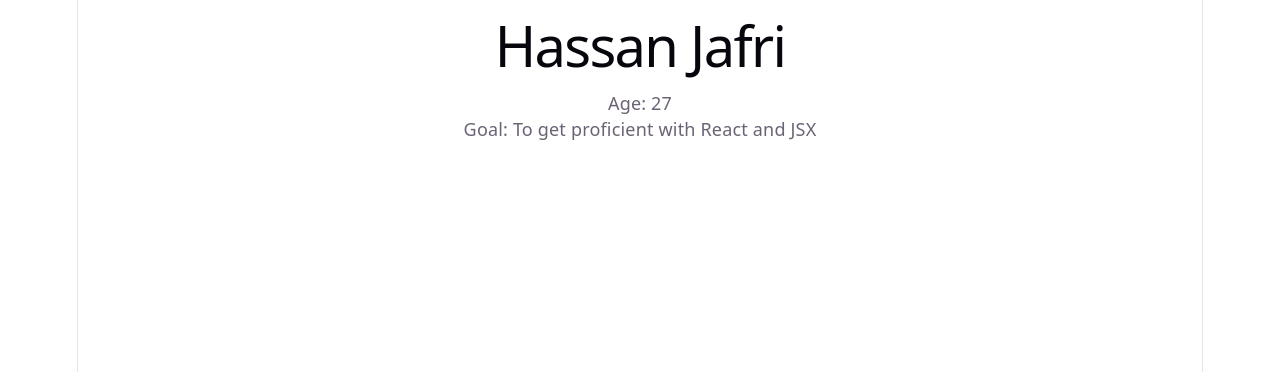
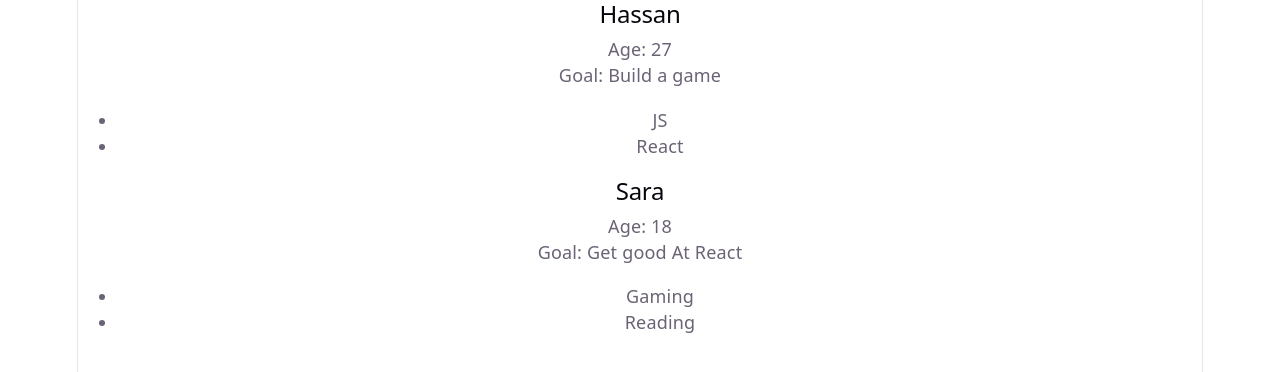
Before and after one commit to JonWhack/react-learning, a React (Vite) app: page / in a window 1280 px wide. Shown: the top 372 px of the page. Built offline with nearby package versions, Linux system fonts and the light colour scheme.

Commit message:
Day 16: props, profilecard component, skills list

```diff
--- a/src/App.jsx
+++ b/src/App.jsx
@@ -1,8 +1,8 @@
 
-import Day15 from './days/Day15';
+import Day16 from './days/Day16';
 
 function App() {
-  return <Day15 />;
+  return <Day16 />;
 }
 
 export default App;
--- /dev/null
+++ b/src/components/ProfileCard.jsx
@@ -0,0 +1,17 @@
+ function ProfileCard({name, age, goal, skills}) {
+    return (
+        <div>
+            <h2>{name}</h2>
+            <p>Age: {age}</p>
+            <p>Goal: {goal}</p>
+            <ul>
+                {skills.map((skill) => (
+                    <li key={skill}>{skill}</li>
+                ))}
+            </ul>
+        </div>
+    );
+
+}
+
+export default ProfileCard;
--- /dev/null
+++ b/src/days/Day16.jsx
@@ -0,0 +1,12 @@
+import ProfileCard from '../components/ProfileCard';
+
+function Day16() {
+    return (
+        <div>
+            <ProfileCard name="Hassan" age={27} goal="Build a game" skills={["JS", "React"]} />
+            <ProfileCard name="Sara" age={18} goal="Get good At React" skills={["Gaming", "Reading"]}/>
+        </div>
+    );
+}
+
+export default Day16;
```
